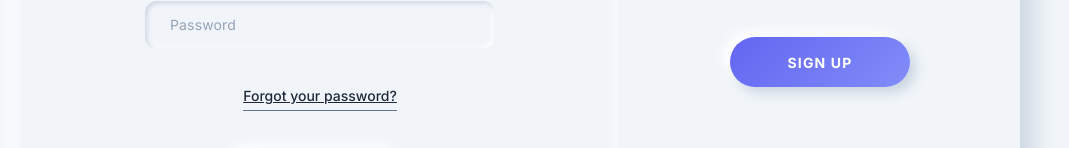
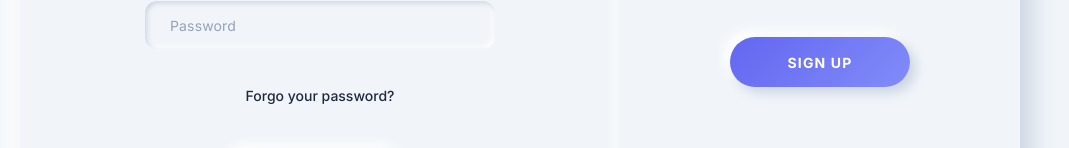
Before and after one commit to kdangmai/learning-english-with-AI, a React (Create React App) app in the folder frontend/: page /login in a window 1280 px wide. Shown: the part 406-554 px from the top of the page, without its empty margins (120-1189 px from the left). Built offline with nearby package versions, Linux system fonts and the light colour scheme; the HTML template or start-up script is replaced by a standard one.

Commit message:
Fix syntax error: Uncomment useNavigate hook

```diff
--- a/frontend/src/components/AuthForm.js
+++ b/frontend/src/components/AuthForm.js
@@ -340,7 +340,7 @@ function AuthPage({ initialMode }) {
 
                         {loginError && <div className="error-text">{loginError}</div>}
 
-                        <a className="form__link" href="#">Forgot your password?</a>
+                        <button type="button" className="form__link" onClick={() => navigate('/forgot-password')} style={{ background: 'none', border: 'none', cursor: 'pointer' }}>Forgo your password?</button>
                         <button className="form__button button submit" disabled={loginLoading}>
                             {loginLoading ? 'LOADING...' : 'SIGN IN'}
                         </button>
```
